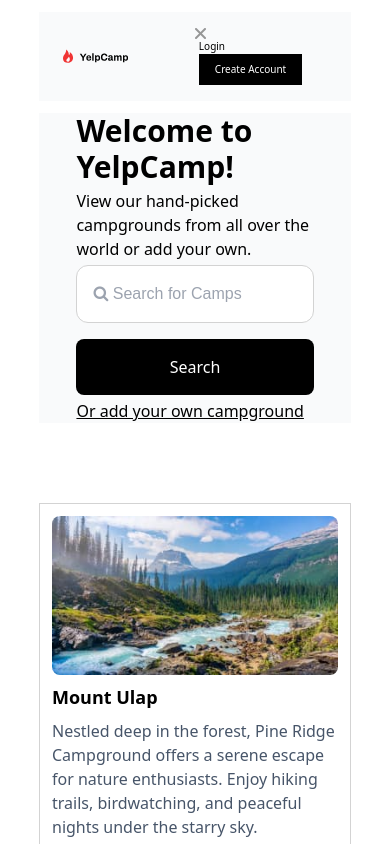
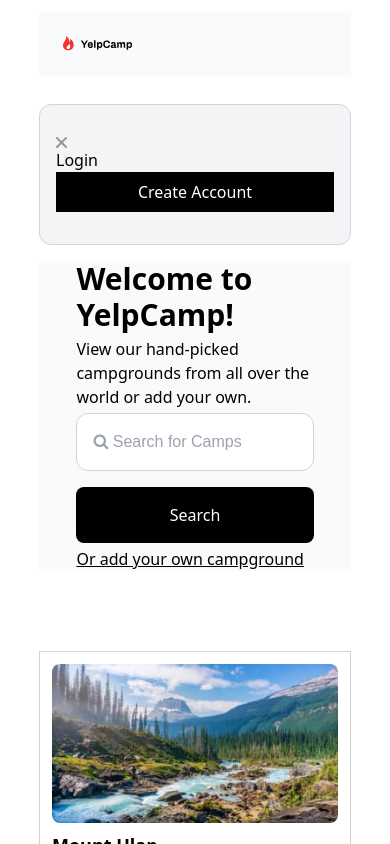
Before and after one commit to Ucheq/YelpCamp_Project, a website: page searchpage.html in a window 390 px wide. Both pictures are taken after a click on the picture 315 px from the left and 44 px from the top of the page. Shown: the top 844 px of the page. Drawn offline with Linux system fonts and the light colour scheme.

Commit message:
worked on the nav bar

```diff
--- a/search.js
+++ b/search.js
@@ -138,17 +138,27 @@ searchBtn.addEventListener('click', () => {
  const hamburgerButton = document.getElementById('hamburger-menu');
  const menuItems = document.getElementById('menu-items');
  const closeIcon = document.getElementById('close')
+ const menu = document.getElementById('menu');
+ const close = document.getElementById('closer')
 
  hamburgerButton.addEventListener('click', () => {
- menuItems.classList.toggle('hidden');
-     hamburgerButton.classList.toggle('hidden');
+ menuItems.style.display = 'none';
+     hamburgerButton.style.display ='none';
+     menu.style.display ='block';
  });
 
- closeIcon.addEventListener('click', () => {
-      closeIcon.classList.toggle('hidden');
-      hamburgerButton.classList.toggle('hidden');
-      menuItems.classList.toggle('hidden');
-  });
+ close.addEventListener('click', () => {
+  // close.style.display = 'block'? hamburgerButton.style.display ='block':hamburgerButton.style.display ='block';
+  // hamburgerButton.style.display ='block'? close.style.display = 'none':close.style.display = 'block';
+  menu.style.display ='none';
+  hamburgerButton.style.display ='block';
+});
+
+//  closeIcon.addEventListener('click', () => {
+//       closeIcon.classList.toggle('hidden');
+//       hamburgerButton.classList.toggle('hidden');
+//       menuItems.classList.toggle('hidden');
+//   });
 
 
 const popup = document.querySelector('#popupContainer');
--- a/searchpage.html
+++ b/searchpage.html
@@ -28,6 +28,12 @@
 
 
     <!-- Search Page -->
+<div class="grid grid-flow-row">
+    <div id="menu" class="border border-gray-300 hidden w-4/5 my-4 mx-auto py-8 px-4 md:px-6 rounded-xl bg-gray-100">
+        <img src="./Assets/Close.svg" id="closer" class=" cursor-pointer" alt="close"/>
+        <a href="#" class="text-ash hover:no-underline hover:animate-bounce hover:text-ash mr-1 md:mr-4 lg:mr-4">Login</a>
+        <button class="bg-black text-white w-full py-2 px-4 hover:animate-bounce hover:bg-opacity-80">Create Account</button>
+    </div>
     <section class="w-4/5 mx-auto">
         <div class="bg-gray-50 p-0 md:p-10 lg:p-10 flex justify-center items-center md:justify-start lg:justify-start lg:items-center ">
            <!-- Search Page Welcome card -->
@@ -62,7 +68,7 @@
             <img src="./Assets/Logo.svg" alt="logo" class="mt-16">
         </div>
     </section>
-
+</div>
     <script src="./search.js"></script>
 </body>
 </html>
```
Also changed, not shown: dist/output.css, src/input.css (line endings or trailing spaces).
